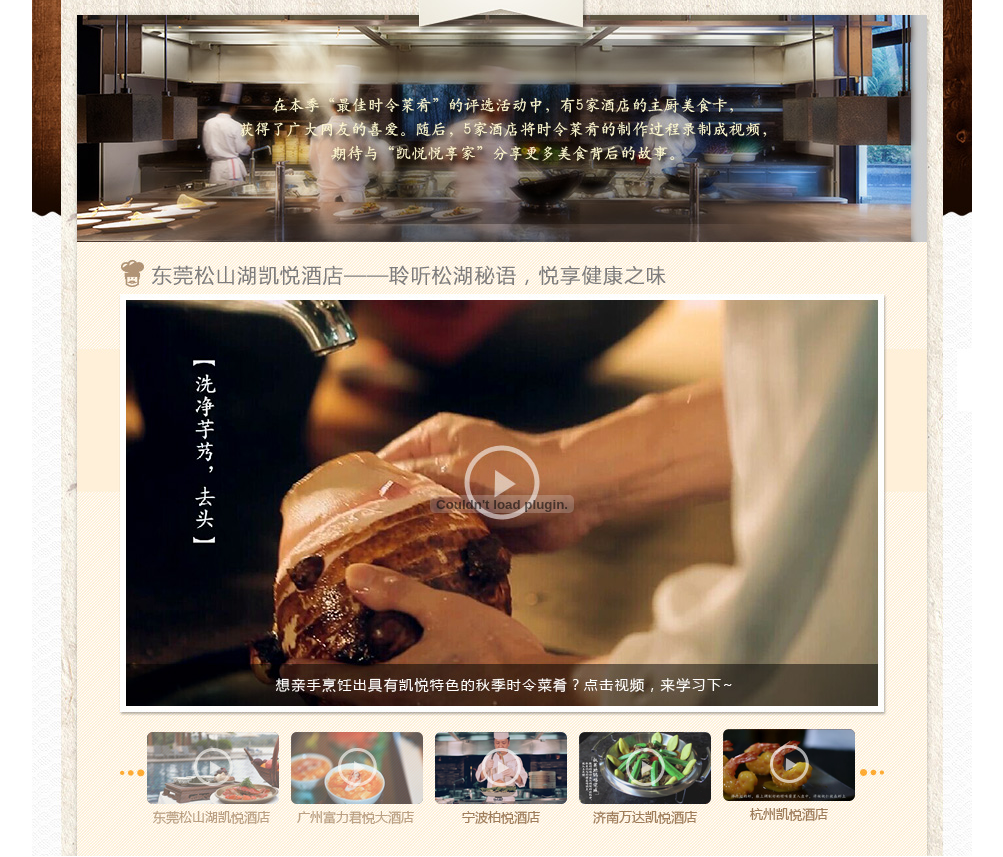
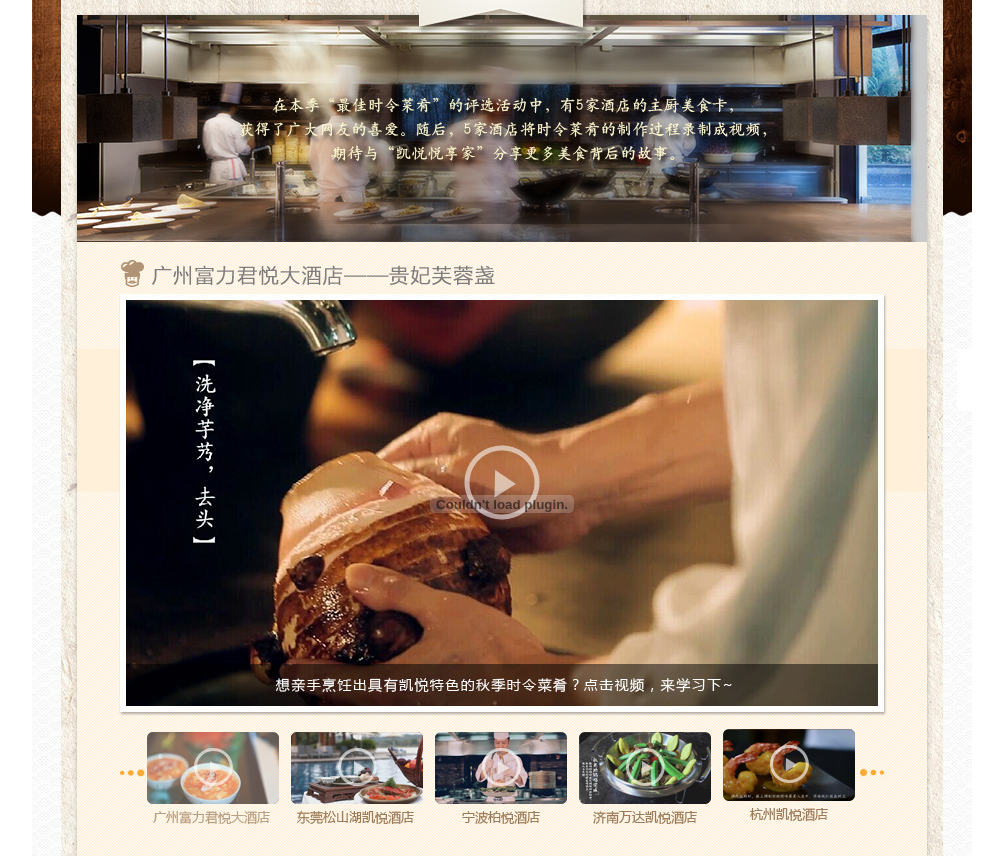
Before and after one commit to Wanghaoran/hyatt_food, a CodeIgniter app: page /index.php/welcome/index2 in a window 1280 px wide. Shown: the part 130-987 px from the top of the page, without its empty margins (138-1141 px from the left). Run offline with CodeIgniter, Linux system fonts and the light colour scheme; data that the repository does not hold is empty; some libraries are stand-ins or nearby versions; grey boxes are pictures that could not be loaded.

Commit message:
12
12312

```diff
--- a/application/views/index2.php
+++ b/application/views/index2.php
@@ -134,15 +134,18 @@
     <!--视频 start-->
     <div class="videobox">
         <div class="tab_container">
+
+            <div id="tab1" class="tab_content" style="display: block; ">
+                <p class="tab_title"><img src="<?=$this->config->base_url()?>static/images/text_jd1.png"/></p>
+                <P class="tab_info"><embed src="http://player.youku.com/player.php/sid/XODAzODYxMzYw/v.swf" quality="high" width="754" height="408" align="middle" allowScriptAccess="sameDomain" type="application/x-shockwave-flash"></embed></P>
+
+            </div>
+
             <div id="tab2" class="tab_content" style="display: none; ">
                 <p class="tab_title"><img src="<?=$this->config->base_url()?>static/images/text_jd2.png"/></p>
                 <P class="tab_info"><embed src="http://player.youku.com/player.php/sid/XODAzOTAwOTk2/v.swf" quality="high" width="754" height="408" align="middle" allowScriptAccess="sameDomain" type="application/x-shockwave-flash"></embed></P>
             </div>
-            <div id="tab1" class="tab_content" style="display: block; ">
-              <p class="tab_title"><img src="<?=$this->config->base_url()?>static/images/text_jd1.png"/></p>
-              <P class="tab_info"><embed src="http://player.youku.com/player.php/sid/XODAzODYxMzYw/v.swf" quality="high" width="754" height="408" align="middle" allowScriptAccess="sameDomain" type="application/x-shockwave-flash"></embed></P>
 
-            </div>
             <div id="tab3" class="tab_content" style="display: none; ">
                <p class="tab_title"><img src="<?=$this->config->base_url()?>static/images/text_jd3.png"/></p>
               <P class="tab_info"><embed src="http://player.youku.com/player.php/sid/XODAzODY4Mzc2/v.swf" quality="high" width="754" height="408" align="middle" allowScriptAccess="sameDomain" type="application/x-shockwave-flash"></embed></P>
@@ -160,8 +163,8 @@
             </div>
         </div>
         <ul class="tabs">
+            <li id="v_2" class="one active"><a href="#tab1" class="a1">&nbsp;</a></li>
             <li id="v_1" class="two"><a href="#tab2" class="a2">&nbsp;</a></li>
-            <li id="v_2" class="one active"><a href="#tab1" class="a1">&nbsp;</a></li>
             <li id="v_3" class="three"><a href="#tab3" class="a3">&nbsp;</a></li>
             <li id="v_4" class="four"><a href="#tab4" class="a4">&nbsp;</a></li>
             <li id="v_5" class="five"><a href="#tab5" class="a5">&nbsp;</a></li>
```
